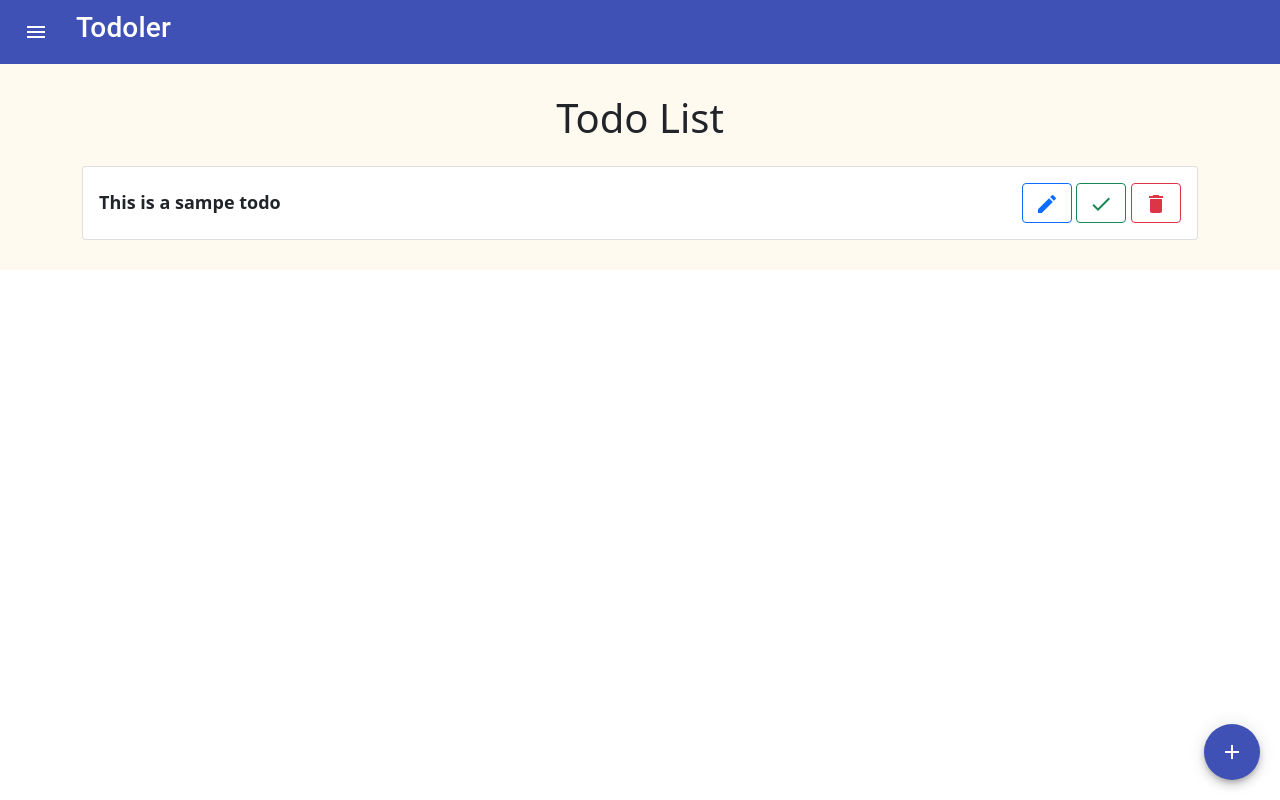
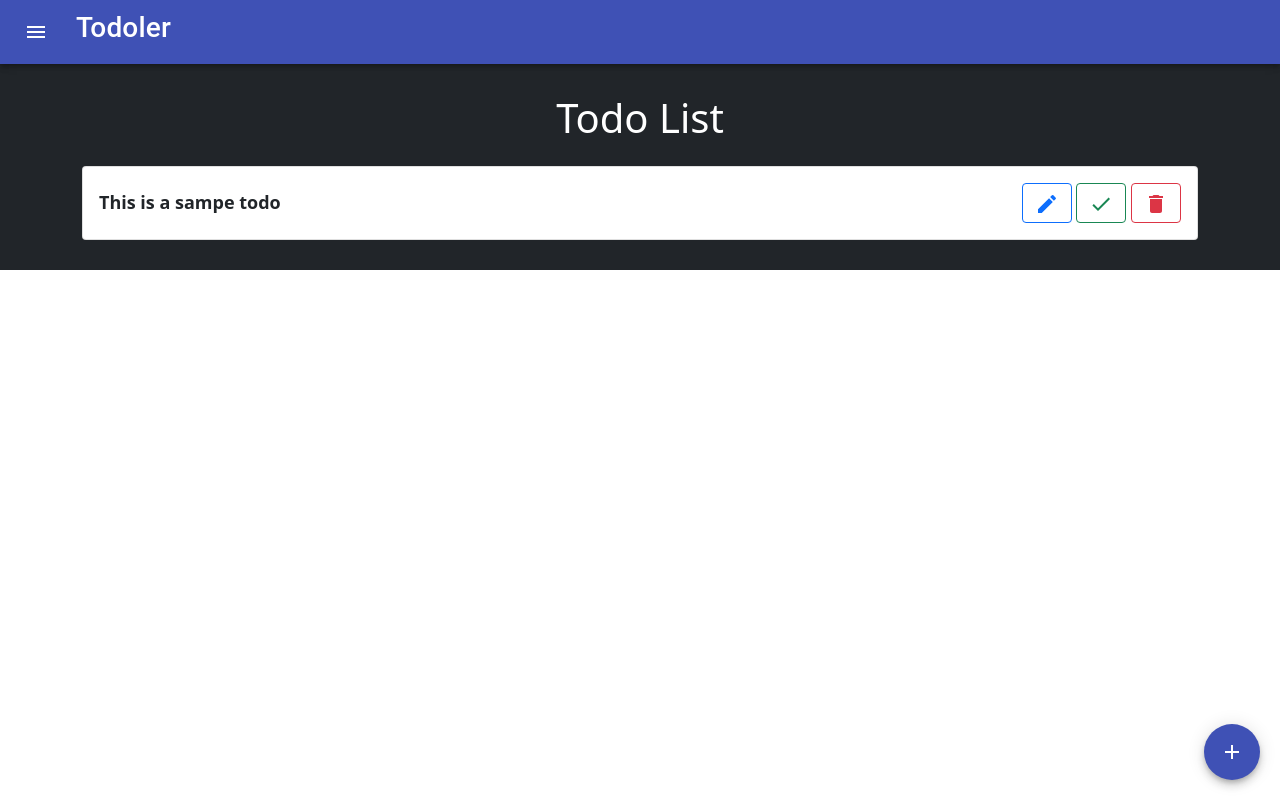
Before and after one commit to hitesh0710/todoler, a React (Create React App) app: page / in a window 1280 px wide. Built offline with nearby package versions, Linux system fonts and the light colour scheme.

Commit message:
bg color fix

```diff
--- a/src/App.css
+++ b/src/App.css
@@ -1,6 +1,5 @@
 .app {
   padding: 30px;
-  background-color: floralwhite;
 }
 
 .todo {
@@ -12,3 +11,7 @@
 .done {
   background-color: blue;
 }
+.body
+{
+  background-color: black;
+}
--- a/src/App.js
+++ b/src/App.js
@@ -8,7 +8,6 @@ import DeleteIcon from '@material-ui/icons/Delete';
 import EditIcon from '@material-ui/icons/Edit';
 import DoneIcon from '@material-ui/icons/Done';
 import UndoIcon from '@material-ui/icons/Undo';
-
 
 function Todo({ todo, index, markTodo, unmarkTodo, removeTodo, setEditTodo, setIndex }) {
   return (
@@ -74,11 +73,11 @@ function App() {
   };
 
   return (
-    <div>
+    <div className="bg-dark">
       <SearchAppBar setForm={setForm} />
       <div className="app">
         <div className="container">
-          <h1 className="text-center mb-4">Todo List</h1>
+          <h1 className="text-center mb-4 text-white">Todo List</h1>
           <div>
             {todos.map((todo, index) => (
               <div>
--- a/src/appBar/AppBar.js
+++ b/src/appBar/AppBar.js
@@ -16,6 +16,8 @@ import ListItemIcon from '@material-ui/core/ListItemIcon';
 import ListItemText from '@material-ui/core/ListItemText';
 import AddToPhotos from '@material-ui/icons/AddCircle';
 import HomeIcon from '@material-ui/icons/Home';
+
+const drawerWidth = 240;
 
 const useStyles = makeStyles((theme) => ({
     root: {
@@ -46,6 +48,21 @@ const useStyles = makeStyles((theme) => ({
                 width: '20ch',
             },
         },
+    },
+    drawer: {
+        width: drawerWidth,
+        flexShrink: 0,
+    },
+    drawerPaper: {
+        width: drawerWidth,
+    },
+    drawerHeader: {
+        display: 'flex',
+        alignItems: 'center',
+        padding: theme.spacing(0, 1),
+        // necessary for content to be below app bar
+        ...theme.mixins.toolbar,
+        justifyContent: 'flex-end',
     },
 }));
 
```
